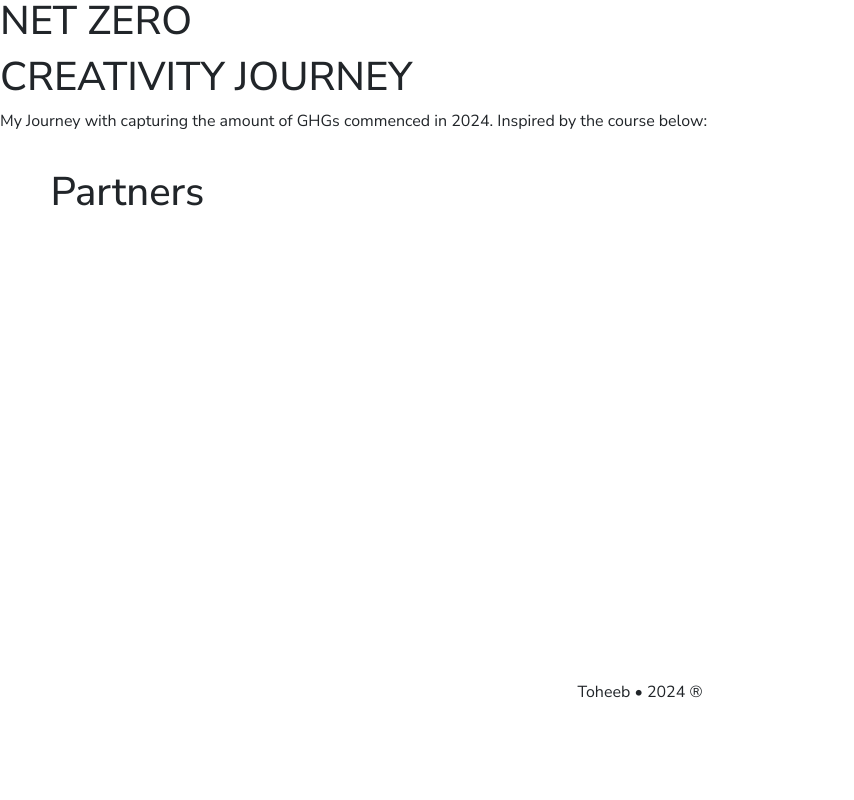
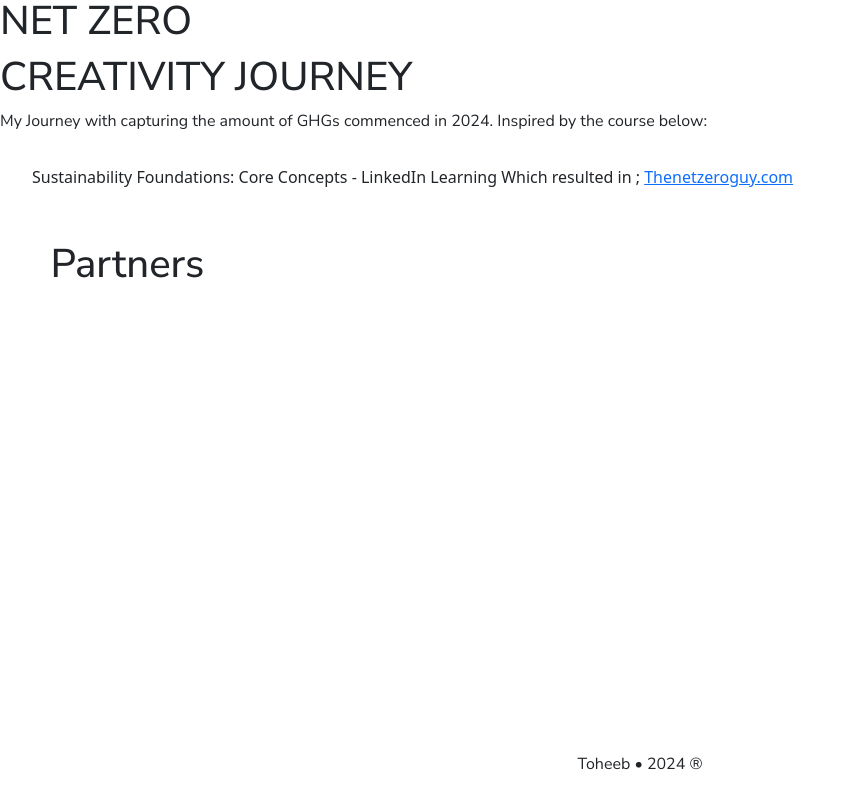
Before and after one commit to Cosmosvybes/toheeb-website, a React (Vite) app: page / in a window 1280 px wide. Shown: the part 2026-2826 px from the top of the page, without its empty margins (0-854 px from the left). Before the commit the page ends 2754 px from the top, so only its background shows below. Built offline with nearby package versions, Linux system fonts and the light colour scheme; some icons are missing; a web font is replaced by a local one.

Commit message:
add major changes

```diff
--- a/src/Components/Pages/Activities/Activities.tsx
+++ b/src/Components/Pages/Activities/Activities.tsx
@@ -9,9 +9,12 @@ const Activities = () => {
   return (
     <div>
       <ReverseSection
+        showLink={false}
+        img=""
         showReadMore={false}
         headline="Explore my recent activities"
         shortTitle="RECENT ACTIVITIES"
+        p1=""
       />
       <PostSwiper />
     </div>
--- a/src/Components/Pages/Landing/Landing.tsx
+++ b/src/Components/Pages/Landing/Landing.tsx
@@ -99,7 +99,7 @@ main_image  h-[35rem] rounded-2xl"
         headline="DIGITAL"
       />
       <ReverseSection
-        showLink={false}
+        showLink={true}
         p1={`My Journey with capturing the amount of GHGs commenced in 2024.
 Inspired by the course below:`}
         showReadMore={false}
```
